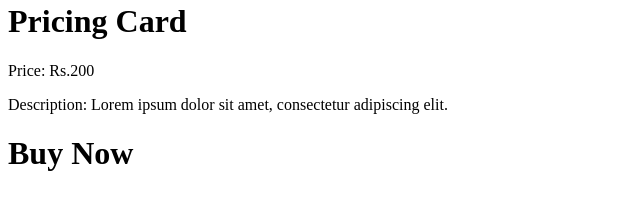
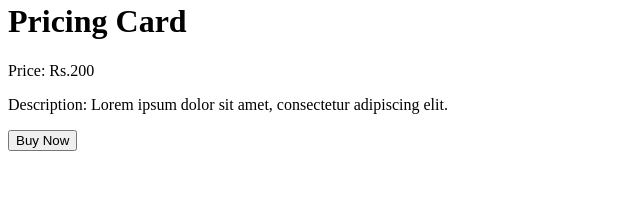
Before and after one commit to acciojob/pricing-card-Amit17214, a website: page main.html in a window 1280 px wide. Shown: the part 330-540 px from the top of the page, without its empty margins (0-640 px from the left). Drawn offline with Linux system fonts and the light colour scheme.

Commit message:
created a submission

```diff
--- a/main.html
+++ b/main.html
@@ -12,7 +12,7 @@
     <h1>Pricing Card</h1>
 	<p>Price: Rs.200</p>
 	<p>Description: Lorem ipsum dolor sit amet, consectetur adipiscing elit.</p>
-	<h1>Buy Now</h1>
+	<button back>Buy Now</button>
 	<script type="text/javascript" src="./script.js">
 </script>
 
```
